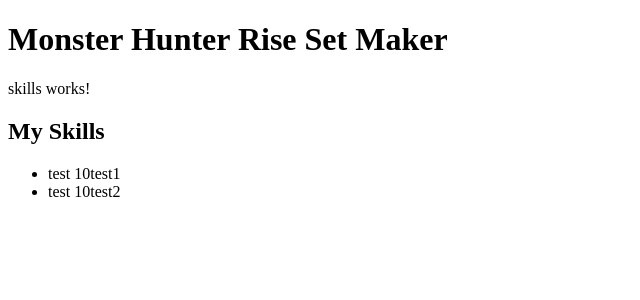
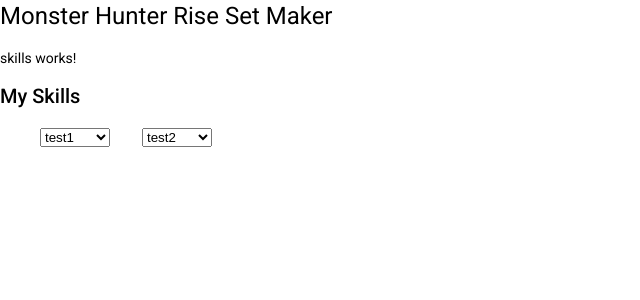
Before and after one commit to lucas861223/MHRiseSetMaker, an Angular app: page / in a window 1280 px wide. Shown: the top 300 px of the page, without its empty margins (0-640 px from the left). Built offline with nearby package versions, Linux system fonts and the light colour scheme.

Commit message:
Added Skilllist setup

```diff
--- a/angular.json
+++ b/angular.json
@@ -27,6 +27,7 @@
               "src/assets"
             ],
             "styles": [
+              "./node_modules/@angular/material/prebuilt-themes/pink-bluegrey.css",
               "src/styles.css"
             ],
             "scripts": []
@@ -94,6 +95,7 @@
               "src/assets"
             ],
             "styles": [
+              "./node_modules/@angular/material/prebuilt-themes/pink-bluegrey.css",
               "src/styles.css"
             ],
             "scripts": []
--- a/package.json
+++ b/package.json
@@ -11,15 +11,20 @@
   "private": true,
   "dependencies": {
     "@angular/animations": "~13.2.0",
+    "@angular/cdk": "^13.2.1",
     "@angular/common": "~13.2.0",
     "@angular/compiler": "~13.2.0",
     "@angular/core": "~13.2.0",
+    "@angular/flex-layout": "^13.0.0-beta.38",
     "@angular/forms": "~13.2.0",
+    "@angular/material": "^13.2.1",
     "@angular/platform-browser": "~13.2.0",
     "@angular/platform-browser-dynamic": "~13.2.0",
     "@angular/router": "~13.2.0",
+    "angular-material": "^1.2.4",
     "rxjs": "~7.5.0",
     "tslib": "^2.3.0",
+    "yarn": "^1.22.17",
     "zone.js": "~0.11.4"
   },
   "devDependencies": {
--- a/src/app/skills/SkillList.ts
+++ b/src/app/skills/SkillList.ts
@@ -1,6 +1,6 @@
 import { Skills } from './skills'
 
 export const SKILLLIST: Skills[] = [
-    { name: 'test1', maxLevel: 10, decoLevel: 3 },
-    { name: 'test2', maxLevel: 10, decoLevel: 3 }
+    { name: 'test1', desiredLevel: 0, maxLevel: 10, decoLevel: 3 },
+    { name: 'test2', desiredLevel: 0, maxLevel: 10, decoLevel: 3 }
 ];
--- a/src/app/skills/skills.component.html
+++ b/src/app/skills/skills.component.html
@@ -1,7 +1,12 @@
 <p>skills works!</p>
 <h2>My Skills</h2>
 <ul class="skillList">
-  <li *ngFor="let skill of skillList">
-    <span class="badge">test</span> {{skill.maxLevel}}{{skill.name}}
-  </li>
+  <div fxLayout="row wrap" fxLayoutGap="32px" fxLayoutAlign="flex-start" layout-wrap="">
+    <ng-container *ngFor="let skill of skillList">
+      <select [(ngModel)]="skill.desiredLevel">
+        <option value="0">{{skill.name}}</option>
+        <option *ngFor="let level of range(skill.maxLevel, 1)" value={{level}}>{{skill.name + " " + level}}</option>
+      </select>
+    </ng-container>
+  </div>
 </ul>
--- a/src/app/skills/skills.component.ts
+++ b/src/app/skills/skills.component.ts
@@ -16,4 +16,11 @@
   ngOnInit(): void {
   }
 
+  range = function (
+    count: number,
+    start_with: number = 0
+  ): string[] {
+    var numbers = [...Array(count).keys()].map((key) => key + start_with)
+    return numbers.map(function(level) {return level.toString();});
+  };
 }
--- a/src/index.html
+++ b/src/index.html
@@ -6,8 +6,11 @@
   <base href="/">
   <meta name="viewport" content="width=device-width, initial-scale=1">
   <link rel="icon" type="image/x-icon" href="favicon.ico">
+  <link rel="preconnect" href="https://fonts.gstatic.com">
+  <link href="https://fonts.googleapis.com/css2?family=Roboto:wght@300;400;500&display=swap" rel="stylesheet">
+  <link href="https://fonts.googleapis.com/icon?family=Material+Icons" rel="stylesheet">
 </head>
-<body>
+<body class="mat-typography">
   <app-root></app-root>
 </body>
 </html>
--- a/src/styles.css
+++ b/src/styles.css
@@ -1 +1,4 @@
 /* You can add global styles to this file, and also import other style files */
+
+html, body { height: 100%; }
+body { margin: 0; font-family: Roboto, "Helvetica Neue", sans-serif; }
```
Also changed, not shown: src/app/app.module.ts (+7 -1 lines), 2 other files (tests, documents, lock files or other folders).
